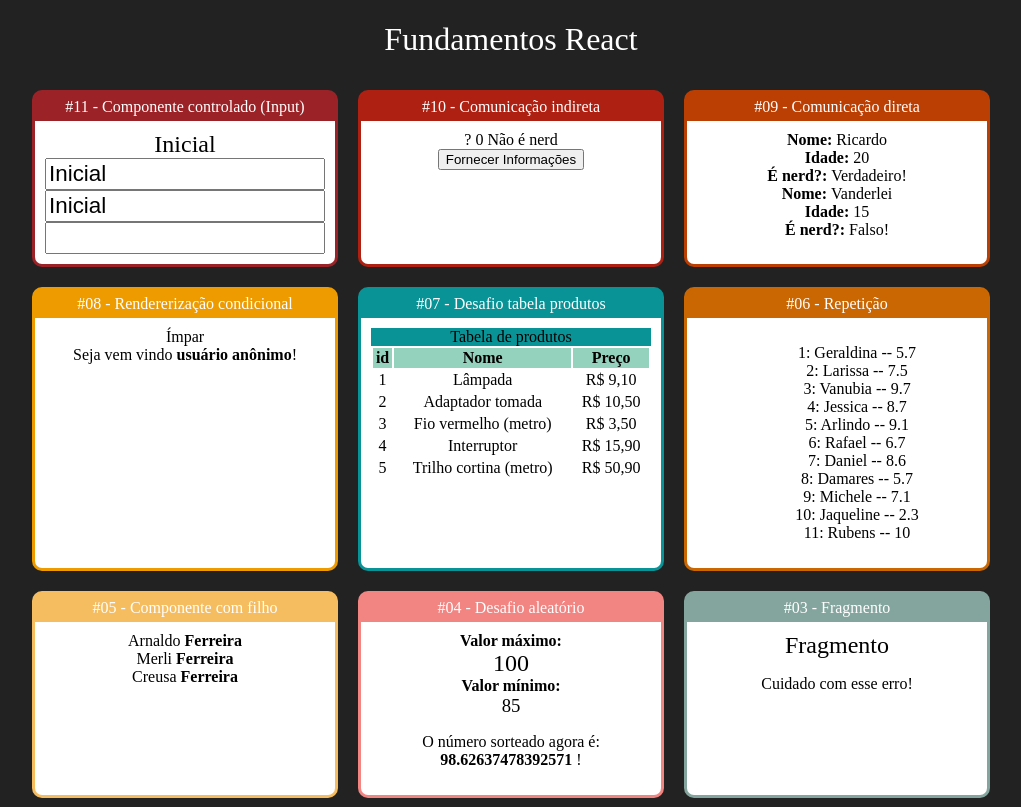
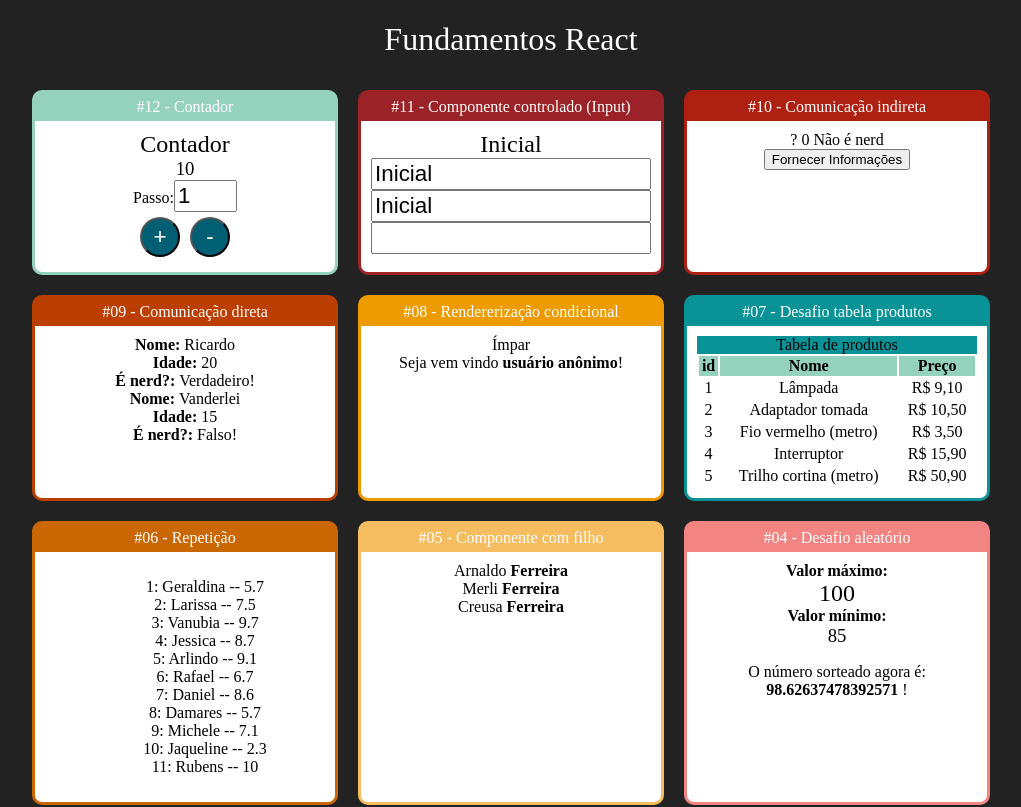
Before and after one commit to AndrezaNobrega/introducaoReact, a React (Create React App) app: page / in a window 1280 px wide. Shown: the top 807 px of the page, without its empty margins (129-1150 px from the left). Built offline with nearby package versions, Linux system fonts and the light colour scheme.

Commit message:
Contador

```diff
--- a/src/App.jsx
+++ b/src/App.jsx
@@ -2,6 +2,7 @@ import React from "react";
 import "./App.css";
 
 //importações dos componentes
+import Contador from "./components/contador/Contador";
 import Input from "./components/formulario/Input";
 import IndiretaPai from "./components/comunicacao/IndiretaPai";
 import DiretaPai from "./components/comunicacao/DiretaPai";
@@ -37,6 +38,10 @@ export default () => (
     <h1>Fundamentos React</h1>
 
     <div className="Cards">
+
+    <Card titulo="#12 - Contador" color="#94d2bd">
+      <Contador numeroInicial = {10}/>
+      </Card>
 
     <Card titulo="#11 - Componente controlado (Input)" color="#9b2226">
       <Input/>
--- /dev/null
+++ b/src/components/contador/Botoes.jsx
@@ -0,0 +1,10 @@
+import React from 'react'
+
+export default props => {
+    return(
+        <div>
+            <button onClick={props.incrementar}>+</button>
+            <button onClick={props.decrementar}>-</button>
+        </div>
+    )
+}
--- /dev/null
+++ b/src/components/contador/Contador.css
@@ -0,0 +1,15 @@
+.Contador input{
+    font-size: 1.4rem;
+    width: 55px;
+}
+
+.Contador button {
+    margin: 5px;
+    height: 40px;
+    width: 40px;
+    border-radius: 50%;
+    background-color: #005f73;
+    color: #fff;
+    font-size: 1.4rem;
+
+}
--- /dev/null
+++ b/src/components/contador/Contador.jsx
@@ -0,0 +1,56 @@
+import "./Contador.css"
+import React, {Component} from "react";
+
+import PassoForm from "./PassoForm";
+import Botoes from "./Botoes";
+import Display from "./Display";
+
+//baseado em classe
+//lembrar de utilizar o this, ao tratar componentes baseados em classe
+class Contador extends Component {
+
+    state = {
+        numero: this.props.numeroInicial || 0,
+        passo:  this.props.passoInicial || 1,
+    }
+
+    inc = () => {
+        this.setState(
+            {
+                numero: this.state.numero + this.state.passo
+            }
+        )
+    }
+
+    dec = () => {
+        this.setState(
+            {
+                numero: this.state.numero - this.state.passo
+            }
+        )
+    }
+/*
+preferência em usar funções arrow para evitar problemas
+com o this
+*/
+    setPasso = (novoPasso) => {
+        this.setState({
+            passo: novoPasso,
+        })
+    }
+
+    render(){
+        return (
+            <div className="Contador">
+                <h2>Contador</h2>
+                <Display numero={this.state.numero}/>
+                <PassoForm passo={this.state.passo} setPasso={this.setPasso}/>
+                {/* aqui ele chama os dois botões de vez, ent colocamos ambos os param*/}
+                <Botoes incrementar={this.inc} decrementar={this.dec}></Botoes>
+            </div>
+        )
+    }
+
+}
+
+export default Contador
--- /dev/null
+++ b/src/components/contador/Display.jsx
@@ -0,0 +1,7 @@
+import React from 'react'
+
+export default props => {
+    return(
+        <h3>{props.numero}</h3>
+    )
+}
--- /dev/null
+++ b/src/components/contador/PassoForm.jsx
@@ -0,0 +1,17 @@
+import React from 'react'
+
+/* recebe um evento - o + é para converter p num
+comunicação direta: enviar o passo
+no setPasso, o componente filho envia o valor de
+voltar por meio do target.value
+o que faz com que seja uma comunicação indireta
+*/
+export default props => {
+    return(
+        <div>
+            <label htmlFor="passoInput">Passo:</label>
+            <input id="passoInput"type="number" value={props.passo}
+            onChange = {e => props.setPasso(+e.target.value)}/>
+        </div>
+    )
+}
```
Also changed, not shown: 1 other file (tests, documents, lock files or other folders).
